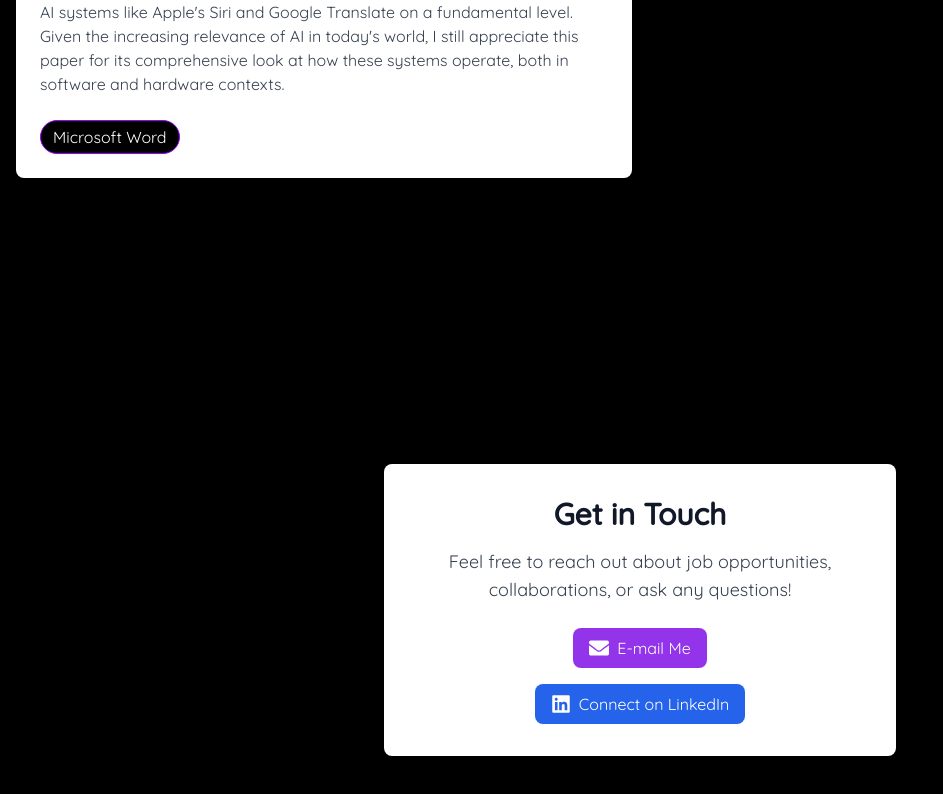
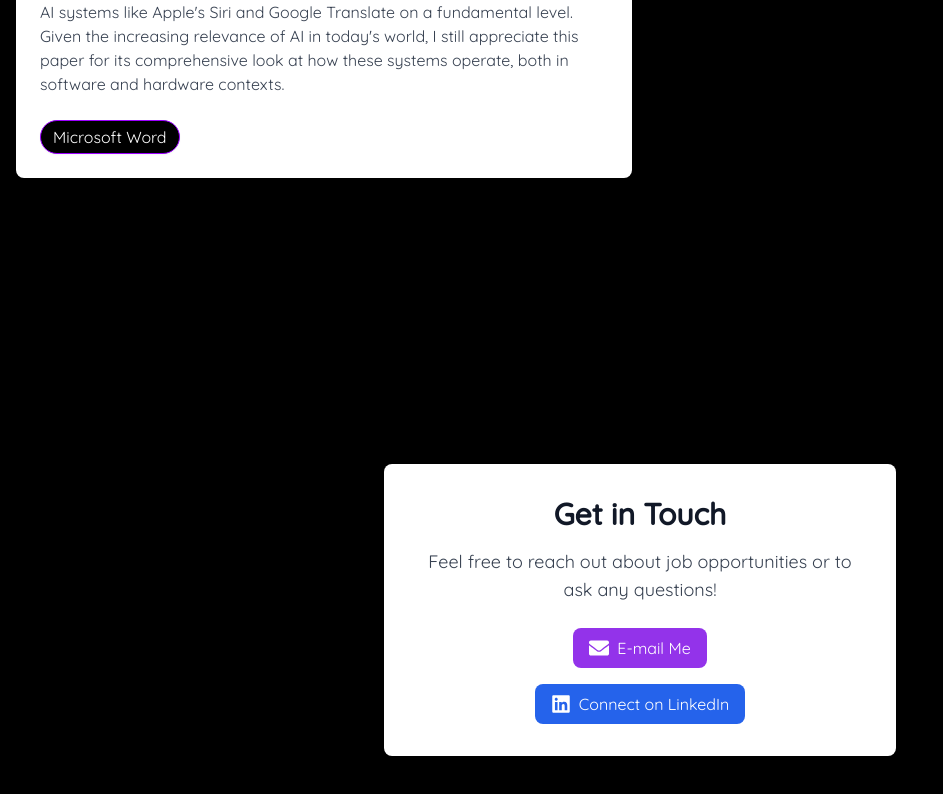
Before and after one commit to gcmaidana/gcmaidana.github.io, a Next.js app: page / in a window 1280 px wide. Shown: the part 4000-4794 px from the top of the page, without its empty margins (0-943 px from the left). Built offline with nearby package versions, Linux system fonts and the light colour scheme.

Commit message:
Updating contact text, don't need the word collaborations there.

```diff
--- a/src/components/Contact.tsx
+++ b/src/components/Contact.tsx
@@ -19,8 +19,8 @@ const Contact: React.FC = () => {
 
         {/* Brief message */}
         <p className="text-lg text-gray-700 mb-6">
-          Feel free to reach out about job opportunities, collaborations, or ask
-          any questions!
+          Feel free to reach out about job opportunities or to ask any
+          questions!
         </p>
 
         {/* Email Button */}
```
